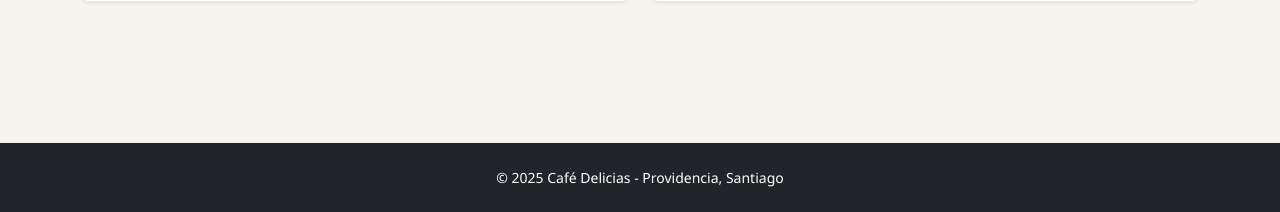
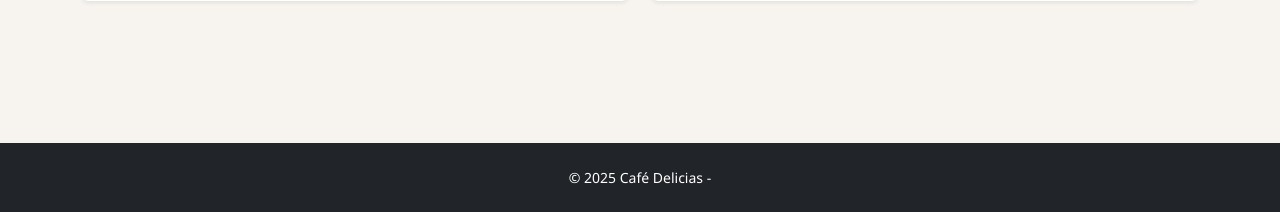
Before and after one commit to Diaulo0o0/Cafe-Delicias, a Django app: page /ayuda/envios/ in a window 1280 px wide. Shown: the part 588-800 px from the top of the page. Run offline with Django 3.2, Linux system fonts and the light colour scheme.

Commit message:
Update envios.html

```diff
--- a/cafe_delicias/delicias_cafe/templates/cafe_cafe/envios.html
+++ b/cafe_delicias/delicias_cafe/templates/cafe_cafe/envios.html
@@ -102,7 +102,7 @@
     </main>
 
     <footer class="py-4 text-center">
-        <div class="container small">© 2025 Café Delicias - Providencia, Santiago</div>
+        <div class="container small">© 2025 Café Delicias - </div>
     </footer>
 
     <script src="https://cdn.jsdelivr.net/npm/bootstrap@5.3.3/dist/js/bootstrap.bundle.min.js"></script>
```
